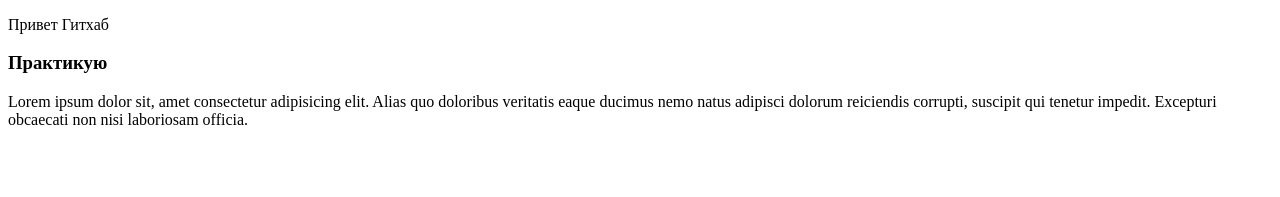
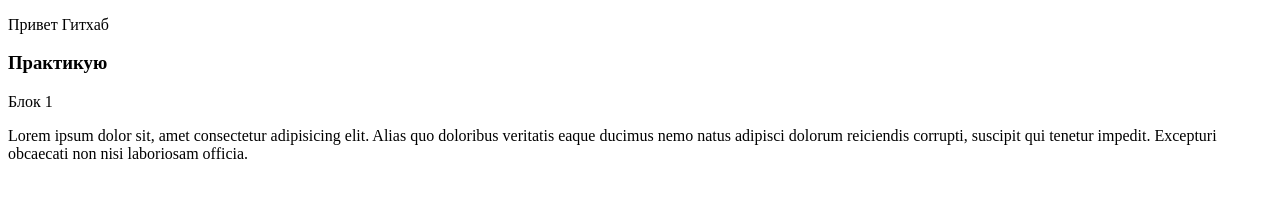
Before and after one commit to MaximMelikhov/Practika, a plain HTML site: page index.html in a window 1280 px wide. Shown: the part 119-316 px from the top of the page. Drawn offline with Linux system fonts and the light colour scheme.

Commit message:
Второй день изменил на хабе

```diff
--- a/index.html
+++ b/index.html
@@ -13,6 +13,7 @@
     <h3 class="heading_test"></h3>
     <p>Привет Гитхаб</p>
     <h3 class="heading_test_two">Практикую</h3>
+    <span>Блок 1</span>
     <p>Lorem ipsum dolor sit, amet consectetur adipisicing elit. Alias quo doloribus veritatis eaque ducimus nemo natus adipisci dolorum reiciendis corrupti, suscipit qui tenetur impedit. Excepturi obcaecati non nisi laboriosam officia.</p>
 </body>
 </html>
```
